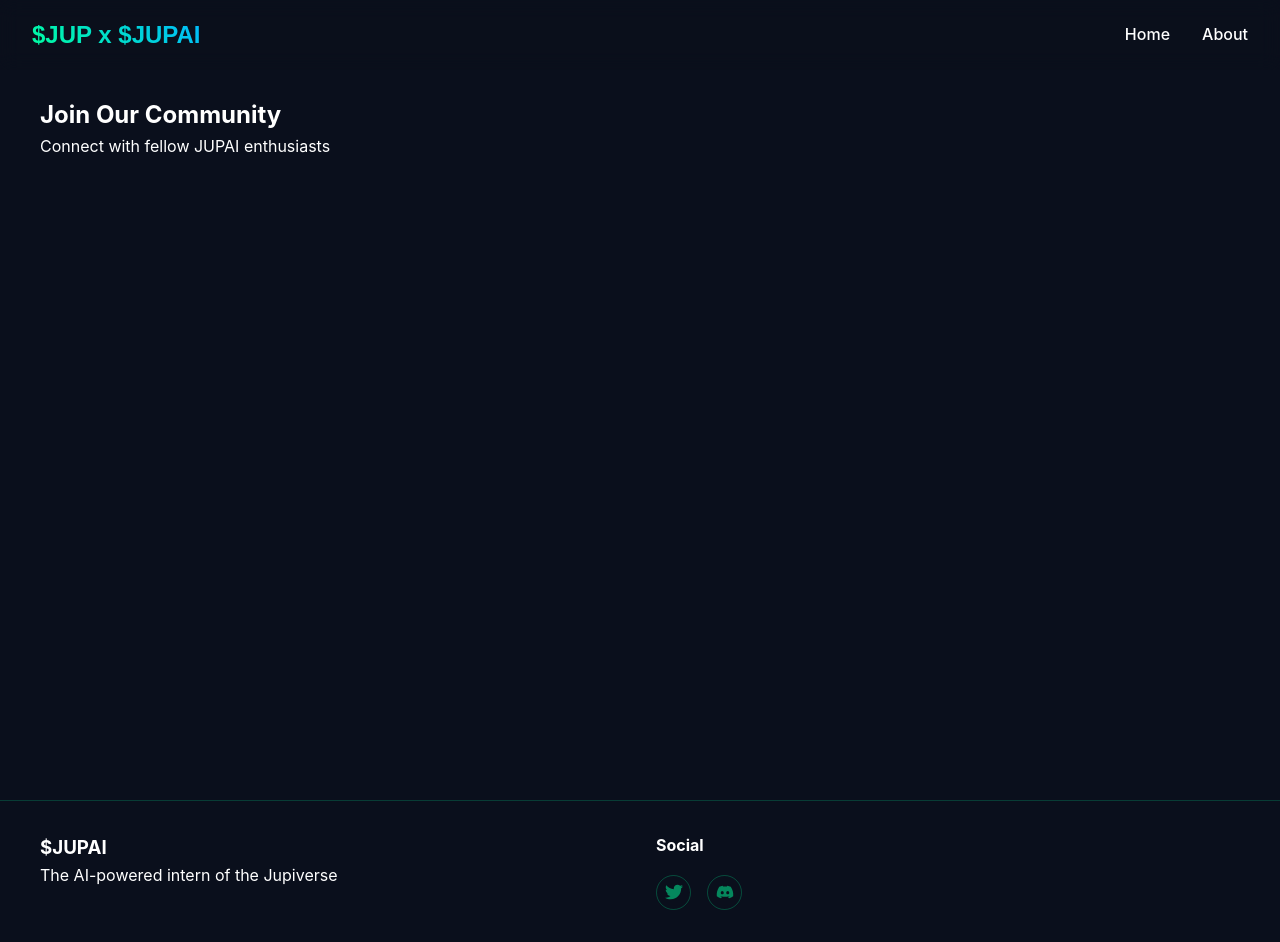
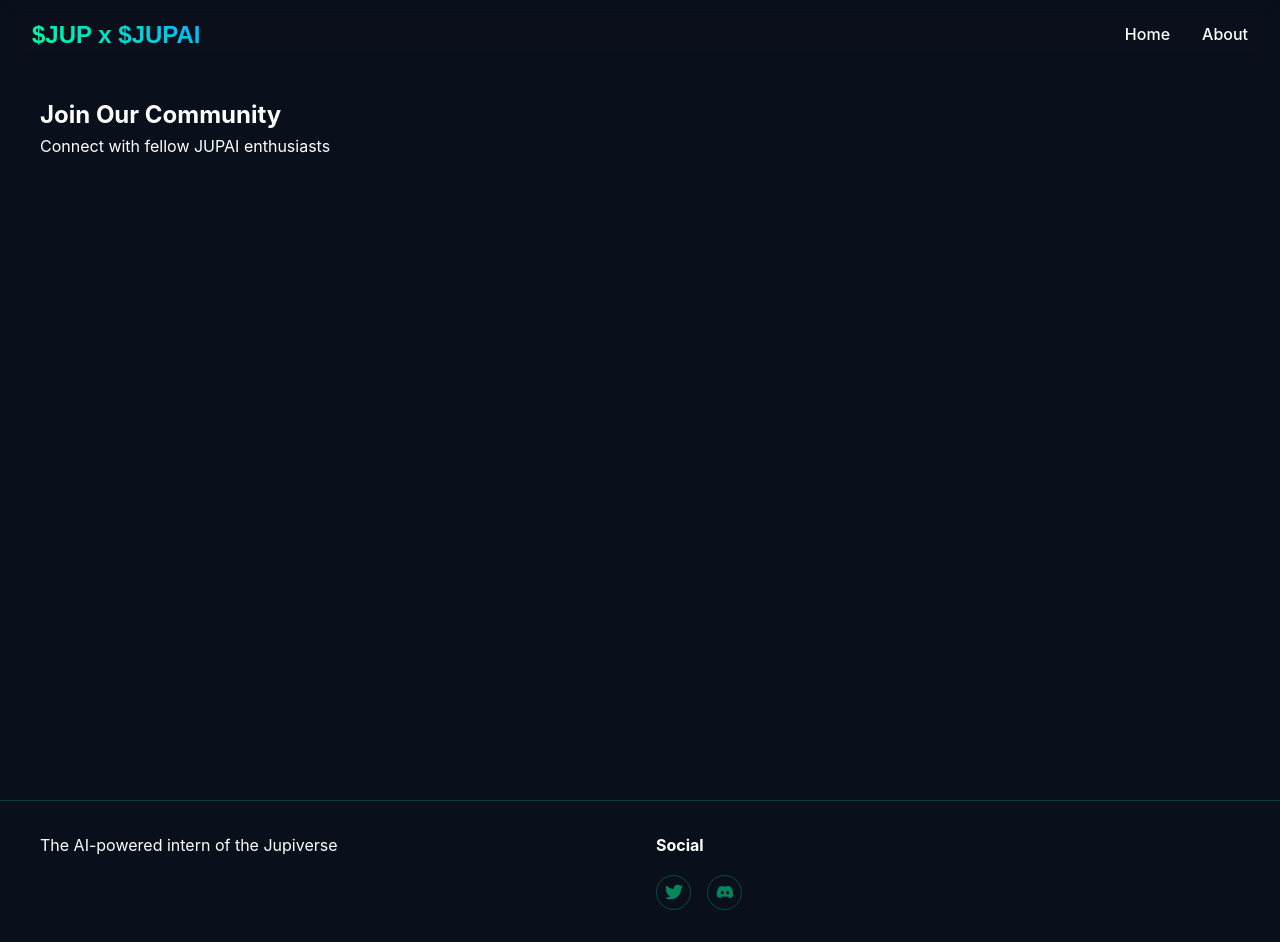
Before and after one commit to TheOrca-sol/jupai, a React (Create React App) app: page /community in a window 1280 px wide. Built offline with nearby package versions, Linux system fonts and the light colour scheme.

Commit message:
Update Footer.js

```diff
--- a/src/components/Footer.js
+++ b/src/components/Footer.js
@@ -51,7 +51,6 @@
     <FooterContainer>
       <FooterContent>
         <div>
-          <h3>$JUPAI</h3>
           <p>The AI-powered intern of the Jupiverse</p>
         </div>
 
```
